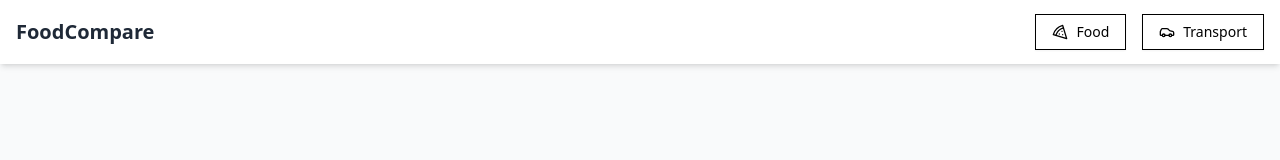
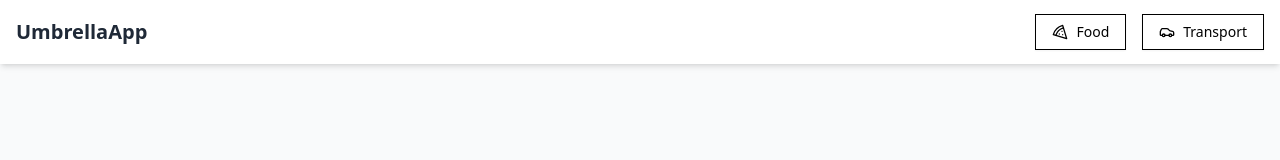
Before and after one commit to Piyush0924/UmbrellaApp, a React (Vite) app: page / in a window 1280 px wide. Shown: the top 160 px of the page. Built offline with nearby package versions, Linux system fonts and the light colour scheme.

Commit message:
name changing

```diff
--- a/src/components/Navbar.jsx
+++ b/src/components/Navbar.jsx
@@ -9,7 +9,7 @@
       <div className="container mx-auto px-4">
         <div className="flex justify-between items-center h-16">
           <div className="flex-shrink-0">
-            <h1 className="text-xl font-bold text-gray-800">FoodCompare</h1>
+            <h1 className="text-xl font-bold text-gray-800">UmbrellaApp</h1>
           </div>
           <div className="flex space-x-4">
             <Button
```
